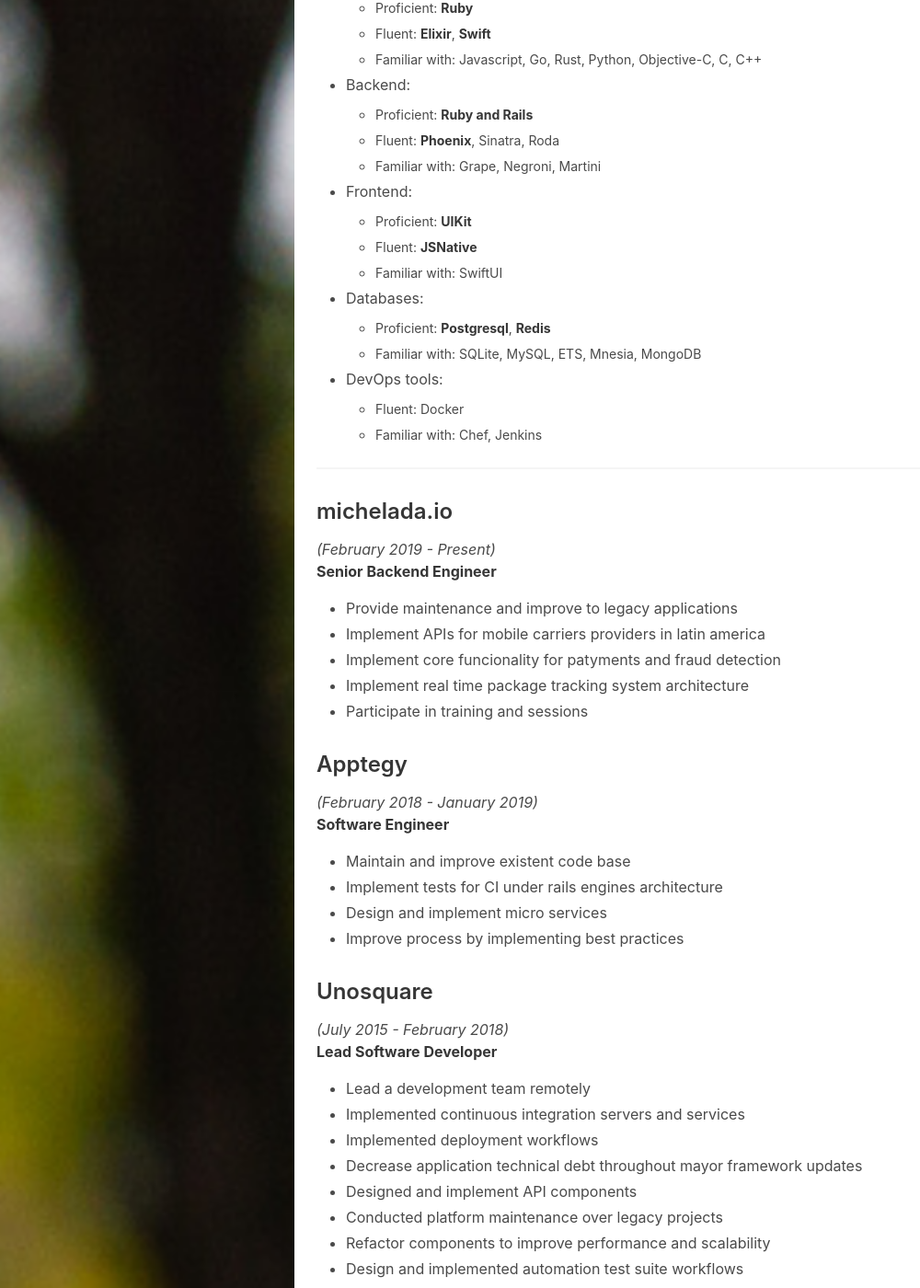
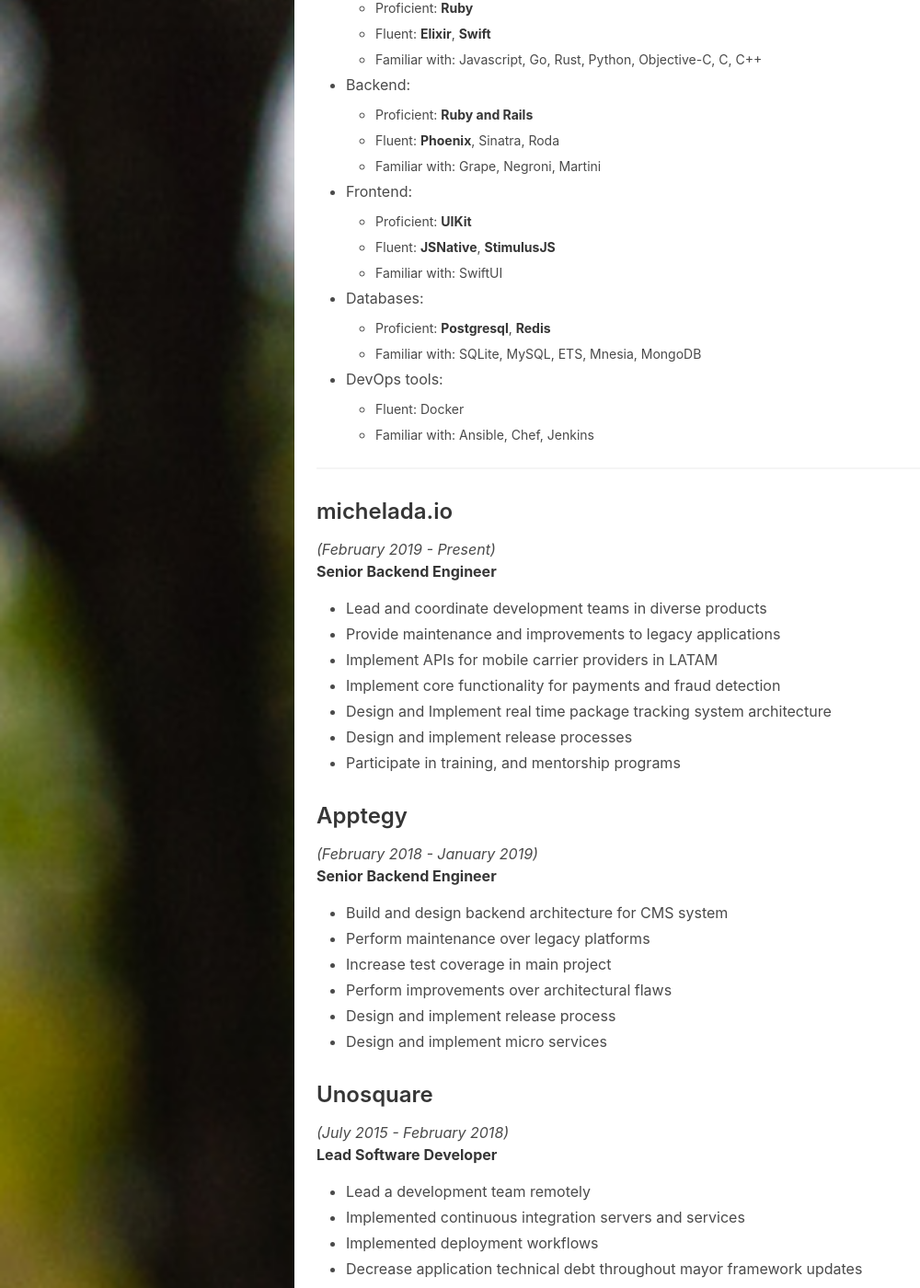
Before and after one commit to 3zcurdia/3zcurdia.github.io, a Jekyll site: the page built from resume.md, in a window 1280 px wide and 1400 px high, scrolled down 573 px. Shown: the whole window at 92% size, without its empty margins (0-1000 px from the left). Built offline with Jekyll 4.4.1, drawn with Linux system fonts in a browser that asks for light colours; nearby versions of some CDN libraries.

Commit message:
Update resume

```diff
--- a/resume.md
+++ b/resume.md
@@ -26,14 +26,14 @@
     - <small>Familiar with: Grape, Negroni, Martini</small>
   * Frontend:
     - <small>Proficient: **UIKit**</small>
-    - <small>Fluent: **JSNative**</small>
+    - <small>Fluent: **JSNative**, **StimulusJS**</small>
     - <small>Familiar with: SwiftUI</small>
   * Databases:
     - <small>Proficient: **Postgresql**, **Redis**</small>
     - <small>Familiar with: SQLite, MySQL, ETS, Mnesia, MongoDB</small>
   * DevOps tools:
     - <small>Fluent: Docker</small>
-    - <small>Familiar with: Chef, Jenkins</small>
+    - <small>Familiar with: Ansible, Chef, Jenkins</small>
 
 ---
 
@@ -41,20 +41,24 @@
 *(February 2019 - Present)*<br/>
 **Senior Backend Engineer**
 
-  * Provide maintenance and improve to legacy applications
-  * Implement APIs for mobile carriers providers in latin america
-  * Implement core funcionality for patyments and fraud detection
-  * Implement real time package tracking system architecture
-  * Participate in training and sessions
+  * Lead and coordinate development teams in diverse products
+  * Provide maintenance and improvements to legacy applications
+  * Implement APIs for mobile carrier providers in LATAM
+  * Implement core functionality for payments and fraud detection
+  * Design and Implement real time package tracking system architecture
+  * Design and implement release processes
+  * Participate in training, and mentorship programs
 
 ### Apptegy
 *(February 2018 - January 2019)*<br/>
-**Software Engineer**
+**Senior Backend Engineer**
 
-  * Maintain and improve existent code base
-  * Implement tests for CI under rails engines architecture
+  * Build and design backend architecture for CMS system
+  * Perform maintenance over legacy platforms
+  * Increase test coverage in main project
+  * Perform improvements over architectural flaws
+  * Design and implement release process
   * Design and implement micro services
-  * Improve process by implementing best practices
 
 ### Unosquare
 *(July 2015 - February 2018)*<br/>
```
